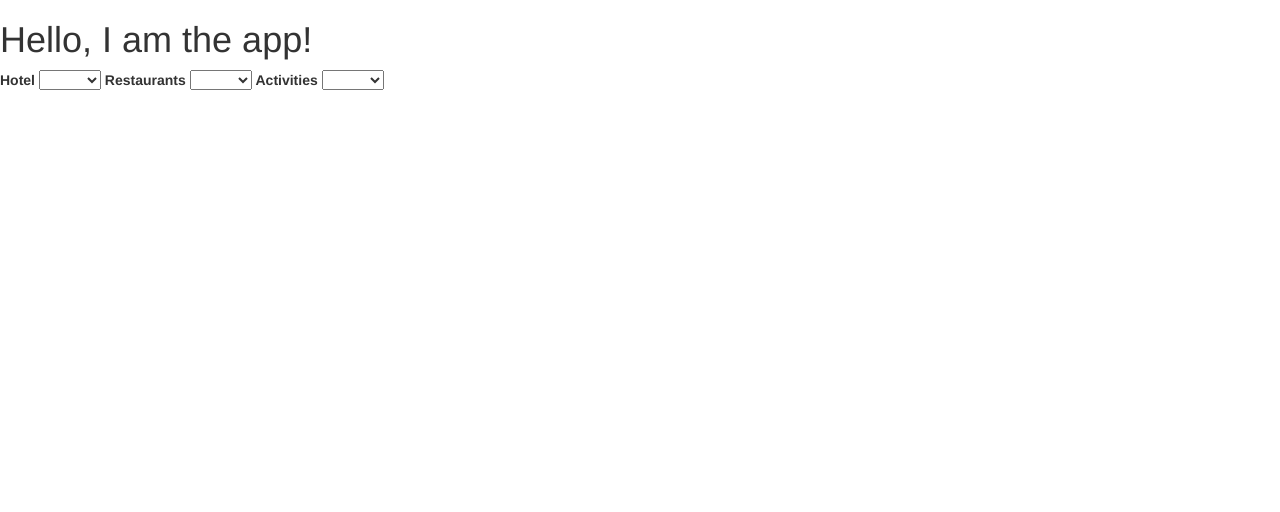
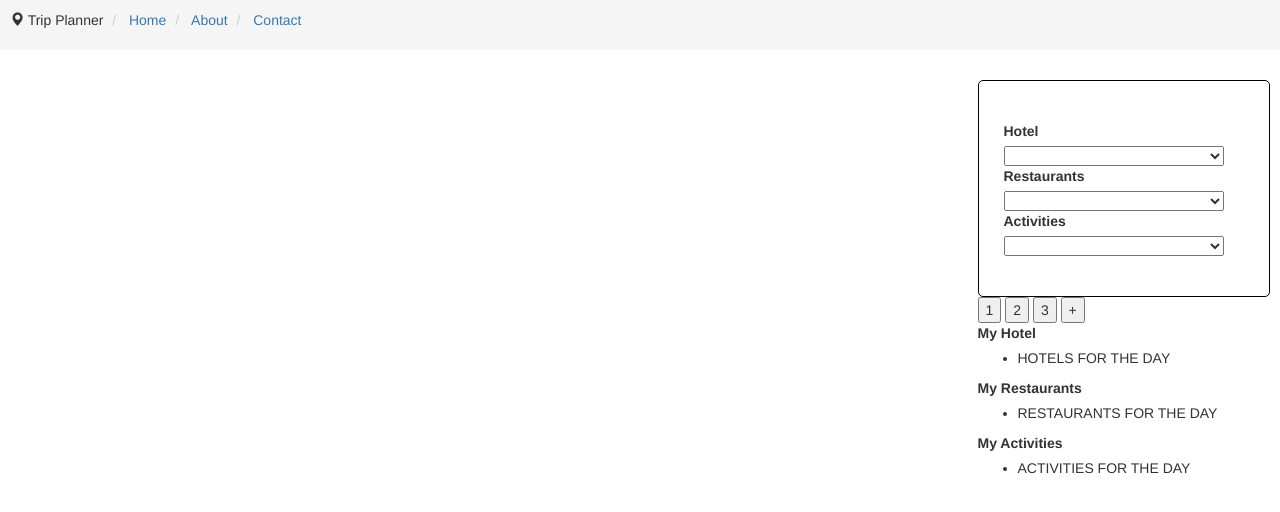
Before and after one commit to dionysiaA/tripplanner-static, a website: page views/index.html in a window 1280 px wide. Drawn offline with nearby package versions, Linux system fonts and the light colour scheme; files that its build step writes are made by us from their sources.

Commit message:
everything but map on page

```diff
--- a/assets/stylesheets/index.scss
+++ b/assets/stylesheets/index.scss
@@ -1,3 +1,27 @@
-select {
-  padding-left: 40px;
+* {
+  box-sizing: border-box;
 }
+
+#navbar {
+  ol.breadcrumb {
+    height: 50px;
+    padding: 10px 10px;
+    border-radius: 0px;
+    list-style: none;
+    li {
+      display: inline;
+    }
+  }
+}
+
+body {
+  #sidebar {
+    padding: 10px;
+    #dropdownsBox {
+      padding: 40px;
+      border: solid 1px black;
+      border-radius: 5px;
+      width: 95%;
+    }
+  }
+}
--- a/views/index.html
+++ b/views/index.html
@@ -4,28 +4,61 @@
 
 {% block content %}
 <div id="app" class="clearfix">
-  <h1>Hello, I am the app!</h1>
+<div class="row">
+
+  <div class="col-lg-9"> <!--map-->
     </div>
 
-<label>Hotel</label>
-<select>
+  <div class="col-lg-3" id="sidebar" >   <!--sidebar-->
+    <div id="dropdownsBox"> <!--dropdowns-->
+      <div class="dropdown row">
+        <label style="display:block">Hotel</label>
+        <select class="col-md-11">
             {% for hotel in allHotels %}
               <option value="{{hotel.name}}">{{hotel.name}}</option>
             {% endfor %}
         </select>
-
-<label>Restaurants</label>
-<select>
+      </div>
+      <div class="dropdown row">
+        <label style="display:block">Restaurants</label>
+        <select class="col-md-11">
             {% for restaurant in allRestaurants %}
               <option value="{{restaurant.name}}">{{restaurant.name}}</option>
             {% endfor %}
         </select>
-
-<label>Activities</label>
-<select>
+      </div>
+      <div class="dropdown row">
+        <label style="display:block">Activities</label>
+        <select class="col-md-11">
             {% for activity in allActivities %}
               <option value="{{activity.name}}">{{activity.name}}</option>
             {% endfor %}
         </select>
+      </div>
+    </div>
+    <div id="itineraryBox"> <!--itinerary-->
+      <div id="days">
+        <button>1</button>
+        <button>2</button>
+        <button>3</button>
+        <button>+</button>
+      </div>
+      <div id="daysItinerary">
+        <label>My Hotel</label>
+        <ul>
+          <li>HOTELS FOR THE DAY</li>
+        </ul>
+        <label>My Restaurants</label>
+        <ul>
+          <li>RESTAURANTS FOR THE DAY</li>
+        </ul>
+        <label>My Activities</label>
+        <ul>
+          <li>ACTIVITIES FOR THE DAY</li>
+        </ul>
+      </div>
+    </div>
+  </div>
+</div>
 
 {% endblock %}
--- a/views/layout.html
+++ b/views/layout.html
@@ -7,6 +7,24 @@
   </head>
   <body>
 
+    <div id = "navbar">
+      <ol class="breadcrumb fixed-top">
+        <li class="breadcrumb-item">
+          <div class="glyphicon glyphicon-map-marker"></div>
+          Trip Planner
+        </li>
+        <li class="active breadcrumb-item">
+          <a href="#">Home <span class="sr-only">(current)</span></a>
+        </li>
+        <li class="breadcrumb-item">
+          <a href="#">About</a>
+        </li>
+        <li class="breadcrumb-item">
+          <a href="#">Contact</a>
+        </li>
+      </ol>
+    </div>
+
     {% block content %}
     {% endblock %}
 
```
Also changed, not shown: public/stylesheets/index.css. Lines whose indentation alone changed are shown as unchanged.
